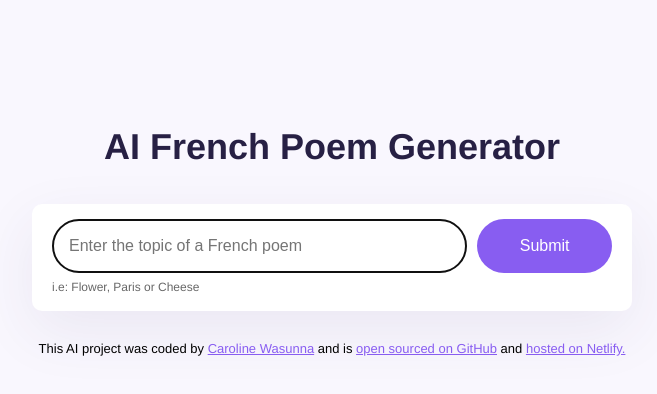
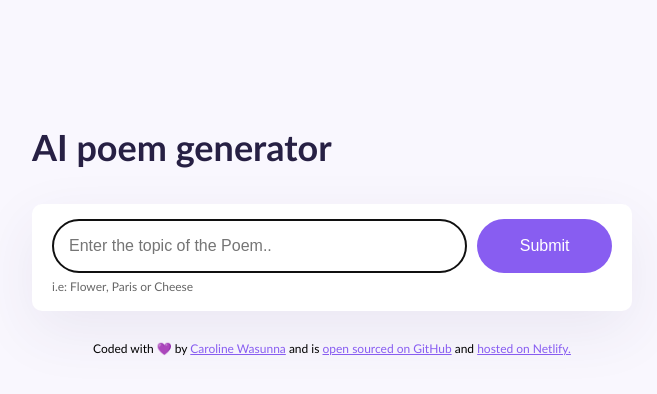
Before and after one commit to carolinewasunna/my-ai-poems-generator, a plain HTML site: page index.html in a window 1280 px wide. Shown: the whole page, without its empty margins (308-965 px from the left). Drawn offline with nearby package versions, Linux system fonts and the light colour scheme.

Commit message:
Added final touches to the project.

```diff
--- a/index.html
+++ b/index.html
@@ -6,13 +6,15 @@
     <script src="https://unpkg.com/typewriter-effect@latest/dist/core.js"></script>
     <script src="https://cdn.jsdelivr.net/npm/axios@1.1.2/dist/axios.min.js"></script>
     <link rel="stylesheet" href="src/style.css" />
-    <title>AI French Poem Generator</title>
+    <title>AI Poem Generator</title>
 </head>
 <body>
 <div class="container">
 
     <header>
-        <h1>AI French Poem Generator</h1>
+
+        <h1>AI poem generator</h1>
+
     </header>
 
     <main>
@@ -20,7 +22,7 @@
           <form id="poem-generator-form">
             <input
               type="text"
-              placeholder="Enter the topic of a French poem"
+              placeholder="Enter the topic of the Poem.."
               autofocus
               required
               autocomplete="off"
@@ -35,10 +37,10 @@
       </main>
 
    <footer>
-    This AI project was coded by <a href="https://github.com/carolinewasunna" target="_blank">Caroline Wasunna</a>
-    and is <a href="https://github.com/carolinewasunna/my-ai-poems-generator" target="_blank">open sourced on GitHub</a>
-    and <a href="https://caroline-wasunna-ai-poems-generator.netlify.app/" target="_blank"> hosted on Netlify.</a>
-   </footer>
+          Coded with 💜 by <a href="https://github.com/carolinewasunna" target="_blank">Caroline Wasunna</a>
+          and is <a href="https://github.com/carolinewasunna/my-ai-poems-generator" target="_blank">open sourced on GitHub</a>
+          and <a href="https://caroline-wasunna-ai-poems-generator.netlify.app/" target="_blank"> hosted on Netlify.</a>
+         </footer>
 
 </div>
    <script src="src/index.js"></script>
--- a/src/index.js
+++ b/src/index.js
@@ -13,13 +13,13 @@ function displayPoem(response) {
     let instructionsInput = document.querySelector("#user-instructions");
     let apiKey = "b27477630t2c3f6fdcf49898efa1ba2o";
     let context =
-      "You are a romantic Poem expert and love to write short poems. You mission is to generate a 4 line poem in basic HTML and separate each line with a <br />. Make sure to follow the user instructions. Do not include a title to the poem. Sign the poem with 'SheCodes AI' inside a <strong> element at the end of the poem and NOT at the beginning";
-    let prompt = `User instructions: Generate a French poem about ${instructionsInput.value}`;
+      "You are a romantic Poem expert and love to write short poems. You mission is to generate a 4 line poem in basic HTML and separate each line with a <br />. Make sure to follow the user instructions. Do not include a title to the poem. Sign the poem with 'SheCodes AI' inside a <strong></strong> element at the end of the poem and NOT at the beginning";
+    let prompt = `User instructions: Generate a Poem about ${instructionsInput.value}`;
     let apiURL = `https://api.shecodes.io/ai/v1/generate?prompt=${prompt}&context=${context}&key=${apiKey}`;
 
     let poemElement = document.querySelector("#poem");
     poemElement.classList.remove("hidden");
-    poemElement.innerHTML = `<div class="generating">⏳ Generating a French poem about ${instructionsInput.value}</div>`;
+    poemElement.innerHTML = `<div class="generating">⏳ Generating a Poem about ${instructionsInput.value}</div>`;
 
     axios.get(apiURL).then(displayPoem);
   }
--- a/src/style.css
+++ b/src/style.css
@@ -1,6 +1,6 @@
 body {
     background-color: #f9f7fe;
-    font-family: Helvetica, Arial, sans-serif;
+    font-family: 'Trebuchet MS', 'Lucida Sans Unicode', 'Lucida Grande', 'Lucida Sans', Arial, sans-serif;
   }
 
   a {
@@ -17,7 +17,7 @@ body {
   }
 
   h1 {
-    text-align: center;
+    text-align: left;
     font-weight: 800;
     font-size: 36px;
     line-height: 1.5;
@@ -83,7 +83,7 @@ body {
 
   footer {
     text-align: center;
-    font-size: 13px;
+    font-size: 12px;
     margin-top: 30px;
   }
 
```
